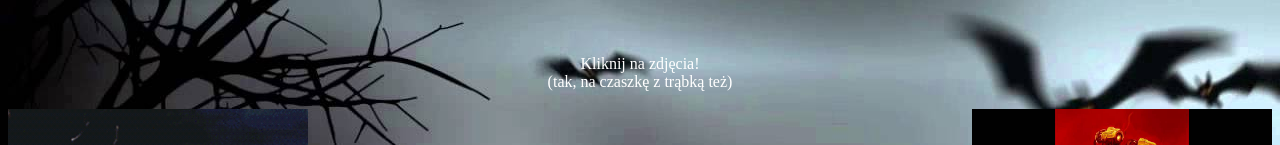
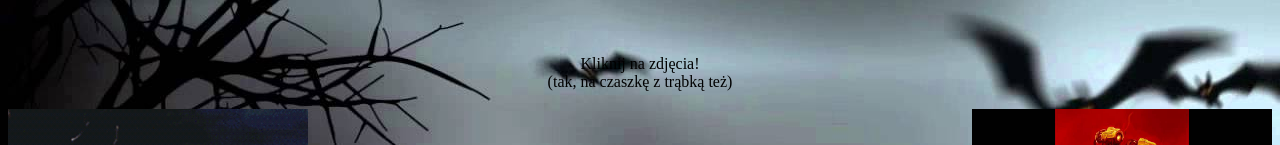
Before and after one commit to Warw0lf100/Spooktober, a plain HTML site: page index.html in a window 1280 px wide. Shown: the part 273-418 px from the top of the page. Drawn offline with Linux system fonts and the light colour scheme.

Commit message:
Update index.html

```diff
--- a/index.html
+++ b/index.html
@@ -17,7 +17,7 @@
 
 <center><img src="1.png" width="534" height="244"></center><br><br><br>
 
-<center><font color="#FFFFFF">Kliknij na zdjęcia!<br>
+<center><font color="#000000">Kliknij na zdjęcia!<br>
 (tak, na czaszkę z trąbką też)</font></center><br>
 <a href="2.html"><img src="2.gif" width="300" height="211" align="left"></a>
 <center><a href="3.html"><img src="3.jpg" width="300" height="211" align="right"><a><center><br>
```
